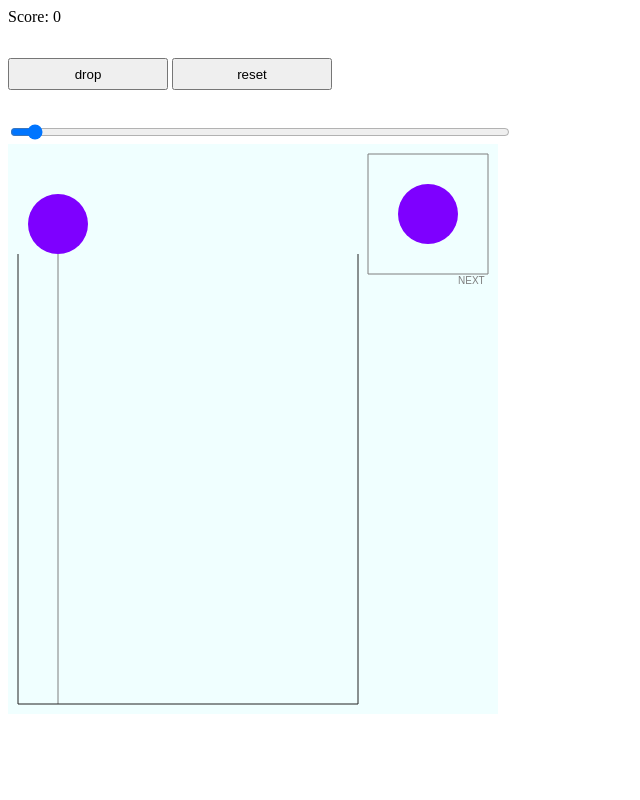
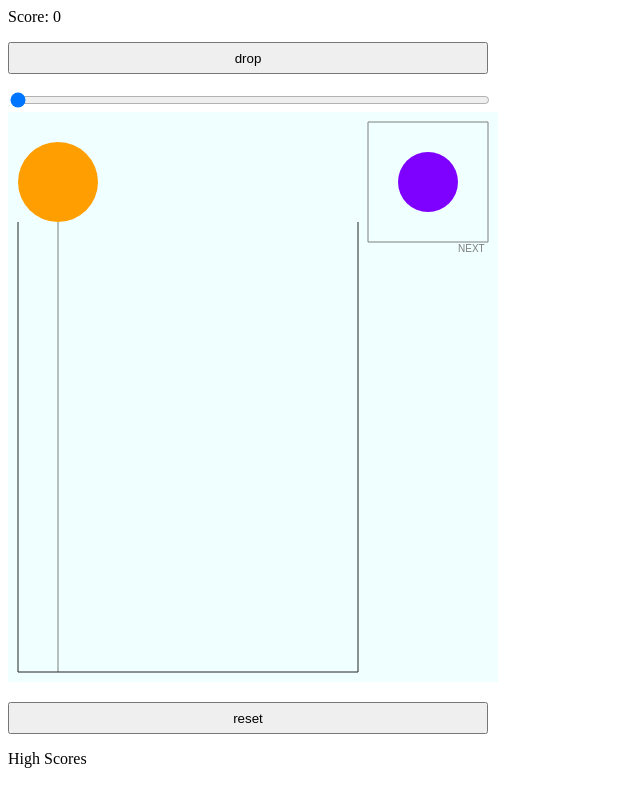
Before and after one commit to ion0658/water_melon_game, a website built with Vite: page index.html in a window 1280 px wide. Shown: the whole page, without its empty margins (0-640 px from the left). Built offline with nearby package versions, Linux system fonts and the light colour scheme.

Commit message:
add high scores

```diff
--- a/index.html
+++ b/index.html
@@ -7,21 +7,34 @@
     <meta name="viewport" content="width=device-width, initial-scale=1.0" />
     <title>Water Melon Game</title>
     <!-- Google tag (gtag.js) -->
-
+    <script async src="https://www.googletagmanager.com/gtag/js?id=G-BF51Y220HC"></script>
 </head>
 
 <body>
-    <div><label>Score: <output id="current_score"></output></label></div>
-    <div id="info_area">
+    <div>
+        <label>Score: <output id="current_score"></output></label>
+    </div>
+    <div>
         <button id="drop_button" type="button">drop</button>
-        <button id="reset_button" type="button">reset</button>
     </div>
-    <input id="drop_point" type="range" step="1" />
+    <div>
+        <input id="drop_point" type="range" step="1" />
+    </div>
     <div id="game_area">
         <canvas id="main_canvas"></canvas>
     </div>
+    <div>
+        <button id="reset_button" type="button">reset</button>
+    </div>
+
+    <div>
+        <label>High Scores</label>
+        <ol id="high_scores">
+
+        </ol>
+    </div>
+
     <script type="module" src="/src/main.ts"></script>
-    <script async src="https://www.googletagmanager.com/gtag/js?id=G-BF51Y220HC"></script>
     <script>
         window.dataLayer = window.dataLayer || [];
         function gtag() { dataLayer.push(arguments); }
--- a/src/main.ts
+++ b/src/main.ts
@@ -13,6 +13,26 @@ let tmp_ball: Ball | null = null;
 let drop_queue: Ball[] = [];
 let score = 0;
 
+// save best 3 score to local storage
+function save_score(score: number) {
+    const scores = JSON.parse(localStorage.getItem("scores") || "[]");
+    scores.push(score);
+    scores.sort((a: number, b: number) => b - a);
+    localStorage.setItem("scores", JSON.stringify(scores.slice(0, 3)));
+}
+
+// load best 3 score from local storage
+function load_score() {
+    const scores = JSON.parse(localStorage.getItem("scores") || "[]");
+    const score_elm = document.getElementById("high_scores") as HTMLOListElement;
+    score_elm.innerHTML = "";
+    scores.forEach((score: number) => {
+        const li = document.createElement("li");
+        li.textContent = String(score);
+        score_elm.appendChild(li);
+    });
+}
+
 function reset() {
     balls = [];
     drop_queue = [];
@@ -21,6 +41,7 @@ function reset() {
     init_drop_queue();
     set_range_input();
     set_drop_balls_position();
+    load_score();
 }
 
 function can_drop(): boolean {
@@ -39,6 +60,7 @@ function main_loop() {
     draw();
     if (is_game_over()) {
         alert(`Game Over! Your score is ${score}!`);
+        save_score(score);
         reset();
     }
 }
@@ -89,9 +111,7 @@ function drop_ball() {
 document.addEventListener("DOMContentLoaded", () => {
     canvas.width = PLAY_AREA_MAX_X + DROPPABLE_LARGEST_BALL.radius * 2 + PLAY_AREA_PADDING * 4;
     canvas.height = PLAY_AREA_PADDING * 2 + PLAY_AREA_HEIGHT + DROP_AREA_HEIGHT;
-    init_drop_queue();
-    set_range_input();
-    set_drop_balls_position();
+    reset();
     main_loop();
 });
 
--- a/src/style.css
+++ b/src/style.css
@@ -5,12 +5,12 @@ canvas {
 
 button {
     margin: 1rem auto;
-    width: 10rem;
+    width: 480px;
     height: 2rem;
 }
 
 #drop_point {
-    width: 500px;
+    width: 480px;
 }
 
 #info_area {
```
